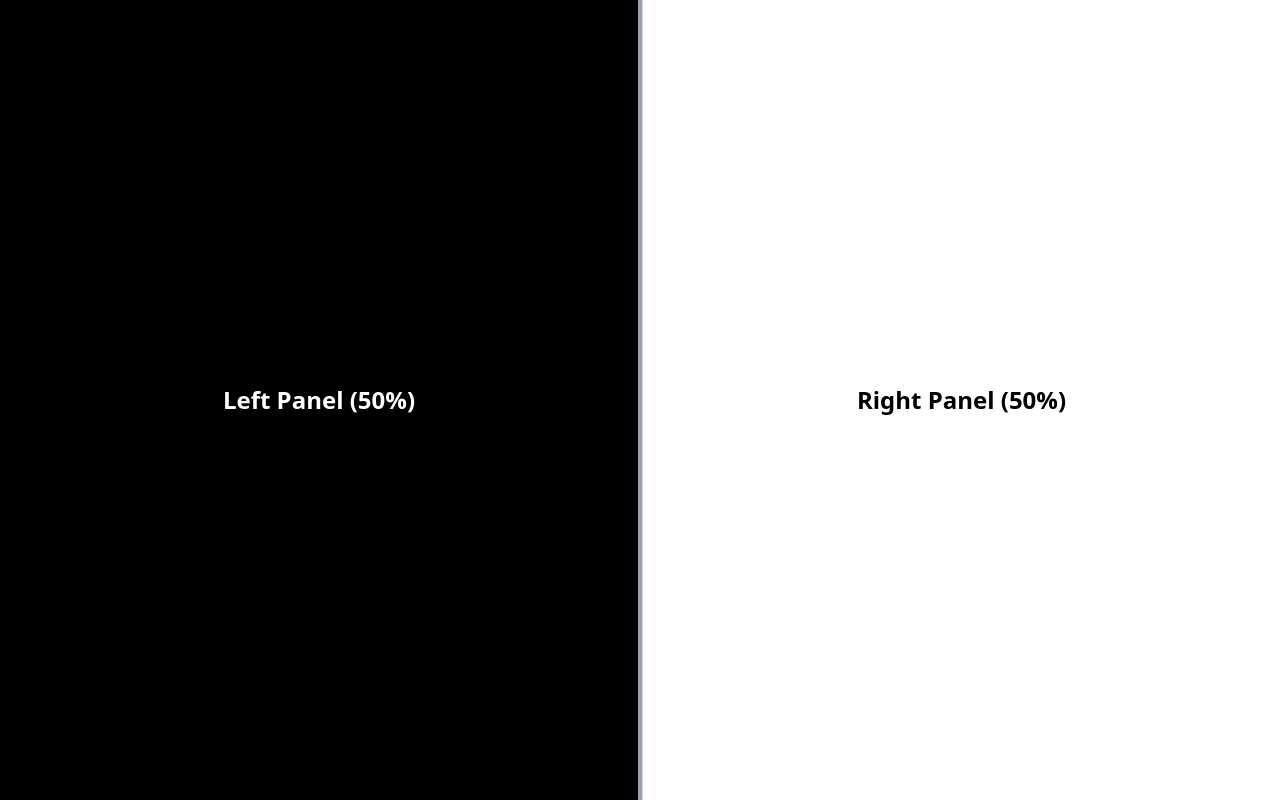
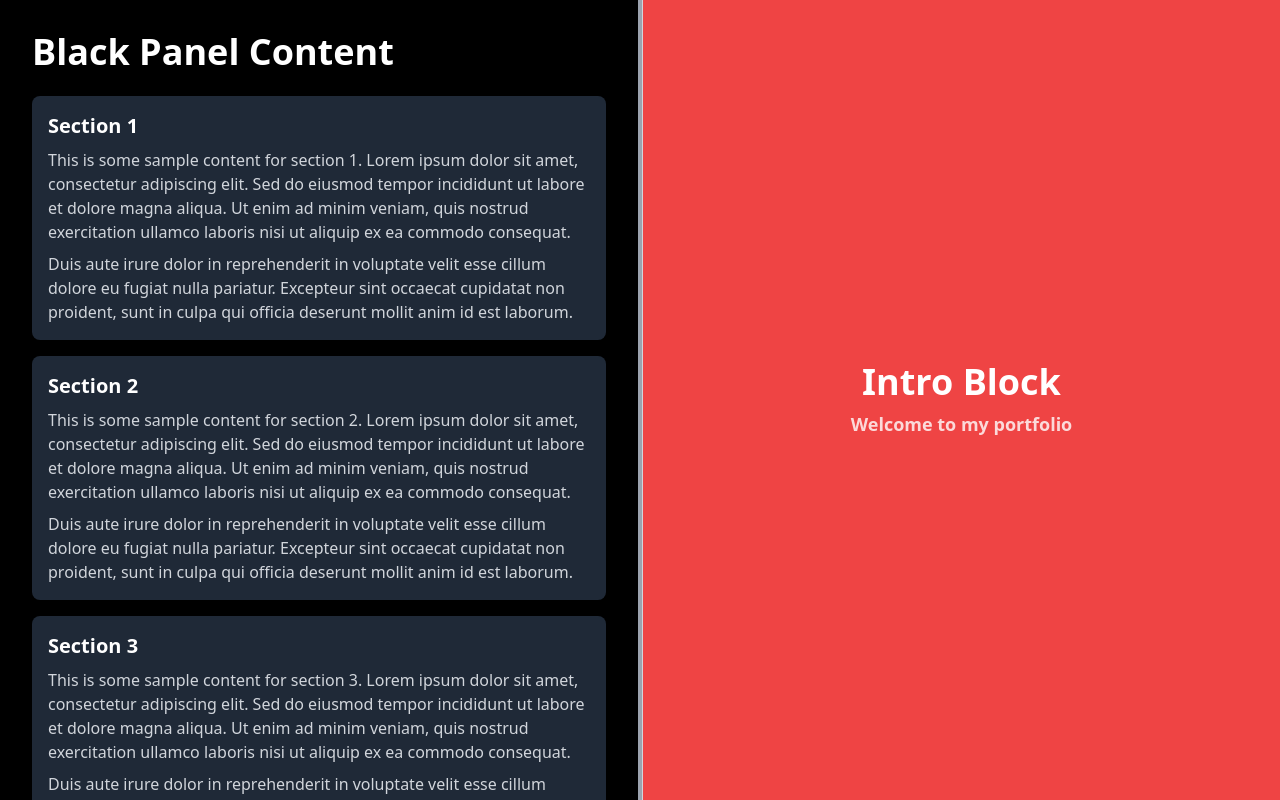
Before and after one commit to yourigruiters/yourigruiters.github.io, a React (Create React App) app: page / in a window 1280 px wide. Built offline with nearby package versions, Linux system fonts and the light colour scheme.

Commit message:
Feat: implement scrollable blocks and test seperated scrolling

```diff
--- a/src/App.js
+++ b/src/App.js
@@ -1,4 +1,10 @@
 import { useState, useRef, useEffect } from "react";
+import IntroBlock from "./Blocks/IntroBlock";
+import SkillsBlock from "./Blocks/SkillsBlock";
+import WorkBlock from "./Blocks/WorkBlock";
+import EducationBlock from "./Blocks/EducationBlock";
+import ProjectsBlock from "./Blocks/ProjectsBlock";
+import ContactBlock from "./Blocks/ContactBlock";
 
 const App = () => {
   const [leftWidth, setLeftWidth] = useState(50); // percentage
@@ -64,16 +70,48 @@ const App = () => {
     };
   }, [isDragging, leftWidth]);
 
+  // Block components
+  const blocks = [
+    IntroBlock,
+    SkillsBlock,
+    WorkBlock,
+    EducationBlock,
+    ProjectsBlock,
+    ContactBlock,
+  ];
+
   return (
     <div className="h-screen w-screen overflow-hidden" ref={containerRef}>
       <div className="flex h-full">
-        {/* Left Panel - Black */}
+        {/* Left Panel - Black with scrollable content */}
         <div
-          className="bg-black flex items-center justify-center"
+          className="bg-black overflow-y-auto"
           style={{ width: `${leftWidth}%` }}
         >
-          <div className="text-white text-2xl font-bold">
-            Left Panel ({Math.round(leftWidth)}%)
+          <div className="p-8 text-white">
+            <h1 className="text-4xl font-bold mb-6">Black Panel Content</h1>
+            <div className="space-y-4">
+              {Array.from({ length: 50 }, (_, i) => (
+                <div key={i} className="p-4 bg-gray-800 rounded-lg">
+                  <h2 className="text-xl font-semibold mb-2">
+                    Section {i + 1}
+                  </h2>
+                  <p className="text-gray-300">
+                    This is some sample content for section {i + 1}. Lorem ipsum
+                    dolor sit amet, consectetur adipiscing elit. Sed do eiusmod
+                    tempor incididunt ut labore et dolore magna aliqua. Ut enim
+                    ad minim veniam, quis nostrud exercitation ullamco laboris
+                    nisi ut aliquip ex ea commodo consequat.
+                  </p>
+                  <p className="text-gray-300 mt-2">
+                    Duis aute irure dolor in reprehenderit in voluptate velit
+                    esse cillum dolore eu fugiat nulla pariatur. Excepteur sint
+                    occaecat cupidatat non proident, sunt in culpa qui officia
+                    deserunt mollit anim id est laborum.
+                  </p>
+                </div>
+              ))}
+            </div>
           </div>
         </div>
 
@@ -89,14 +127,14 @@ const App = () => {
           <div className="absolute top-1/2 left-1/2 transform -translate-x-1/2 -translate-y-1/2 w-3 h-8 bg-gray-600 rounded-sm opacity-0 group-hover:opacity-100 transition-opacity"></div>
         </div>
 
-        {/* Right Panel - White */}
+        {/* Right Panel - White with 6 colored blocks */}
         <div
-          className="bg-white flex items-center justify-center border-l border-gray-300"
+          className="overflow-y-auto border-l border-gray-300"
           style={{ width: `${100 - leftWidth}%` }}
         >
-          <div className="text-black text-2xl font-bold">
-            Right Panel ({Math.round(100 - leftWidth)}%)
-          </div>
+          {blocks.map((BlockComponent, index) => (
+            <BlockComponent key={index} />
+          ))}
         </div>
       </div>
     </div>
--- /dev/null
+++ b/src/Blocks/ContactBlock.js
@@ -0,0 +1,12 @@
+const ContactBlock = () => {
+  return (
+    <div className="bg-pink-500 min-h-screen flex items-center justify-center">
+      <div className="text-white text-4xl font-bold text-center">
+        <div>Contact Block</div>
+        <div className="text-lg mt-2 opacity-80">Get in touch with me</div>
+      </div>
+    </div>
+  );
+};
+
+export default ContactBlock;
--- /dev/null
+++ b/src/Blocks/EducationBlock.js
@@ -0,0 +1,12 @@
+const EducationBlock = () => {
+  return (
+    <div className="bg-yellow-500 min-h-screen flex items-center justify-center">
+      <div className="text-white text-4xl font-bold text-center">
+        <div>Education Block</div>
+        <div className="text-lg mt-2 opacity-80">My educational background</div>
+      </div>
+    </div>
+  );
+};
+
+export default EducationBlock;
--- /dev/null
+++ b/src/Blocks/IntroBlock.js
@@ -0,0 +1,12 @@
+const IntroBlock = () => {
+  return (
+    <div className="bg-red-500 min-h-screen flex items-center justify-center">
+      <div className="text-white text-4xl font-bold text-center">
+        <div>Intro Block</div>
+        <div className="text-lg mt-2 opacity-80">Welcome to my portfolio</div>
+      </div>
+    </div>
+  );
+};
+
+export default IntroBlock;
--- /dev/null
+++ b/src/Blocks/ProjectsBlock.js
@@ -0,0 +1,12 @@
+const ProjectsBlock = () => {
+  return (
+    <div className="bg-purple-500 min-h-screen flex items-center justify-center">
+      <div className="text-white text-4xl font-bold text-center">
+        <div>Projects Block</div>
+        <div className="text-lg mt-2 opacity-80">My portfolio projects</div>
+      </div>
+    </div>
+  );
+};
+
+export default ProjectsBlock;
--- /dev/null
+++ b/src/Blocks/SkillsBlock.js
@@ -0,0 +1,14 @@
+const SkillsBlock = () => {
+  return (
+    <div className="bg-blue-500 min-h-screen flex items-center justify-center">
+      <div className="text-white text-4xl font-bold text-center">
+        <div>Skills Block</div>
+        <div className="text-lg mt-2 opacity-80">
+          My technical skills and expertise
+        </div>
+      </div>
+    </div>
+  );
+};
+
+export default SkillsBlock;
--- /dev/null
+++ b/src/Blocks/WorkBlock.js
@@ -0,0 +1,14 @@
+const WorkBlock = () => {
+  return (
+    <div className="bg-green-500 min-h-screen flex items-center justify-center">
+      <div className="text-white text-4xl font-bold text-center">
+        <div>Work Block</div>
+        <div className="text-lg mt-2 opacity-80">
+          My professional experience
+        </div>
+      </div>
+    </div>
+  );
+};
+
+export default WorkBlock;
```
